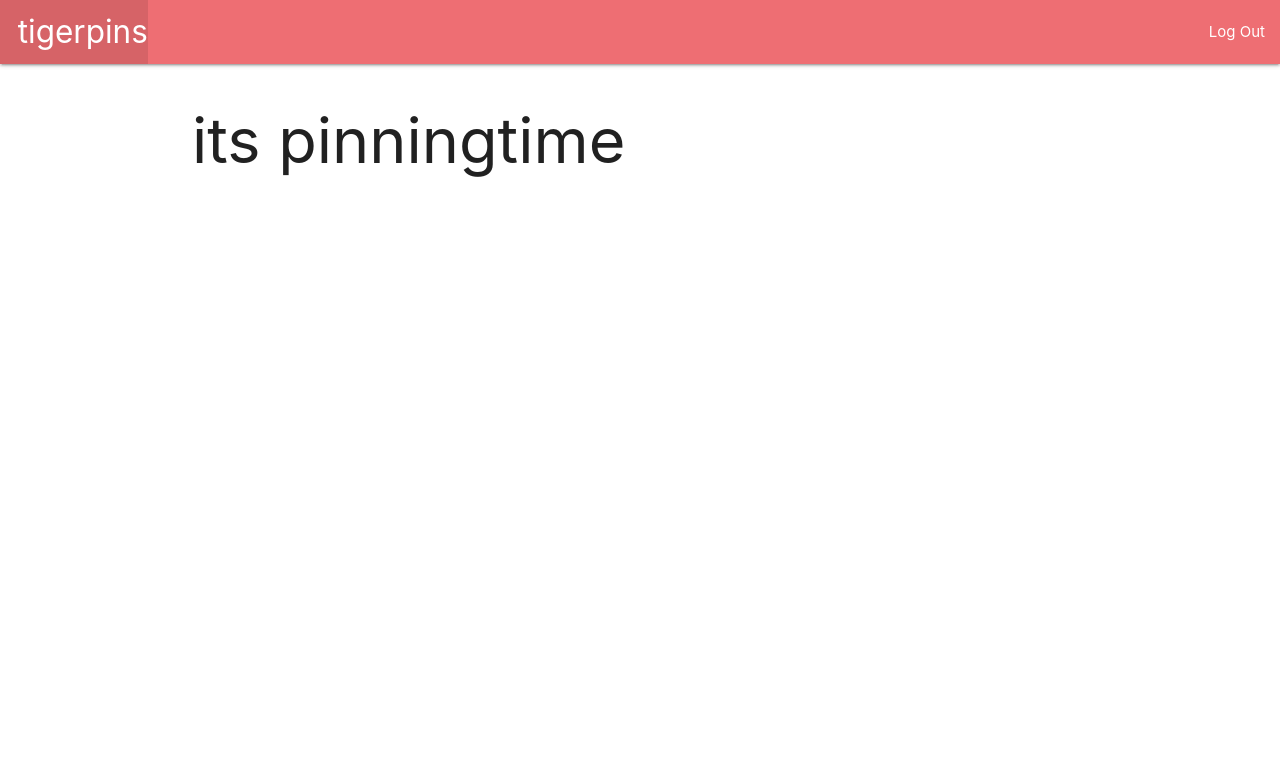
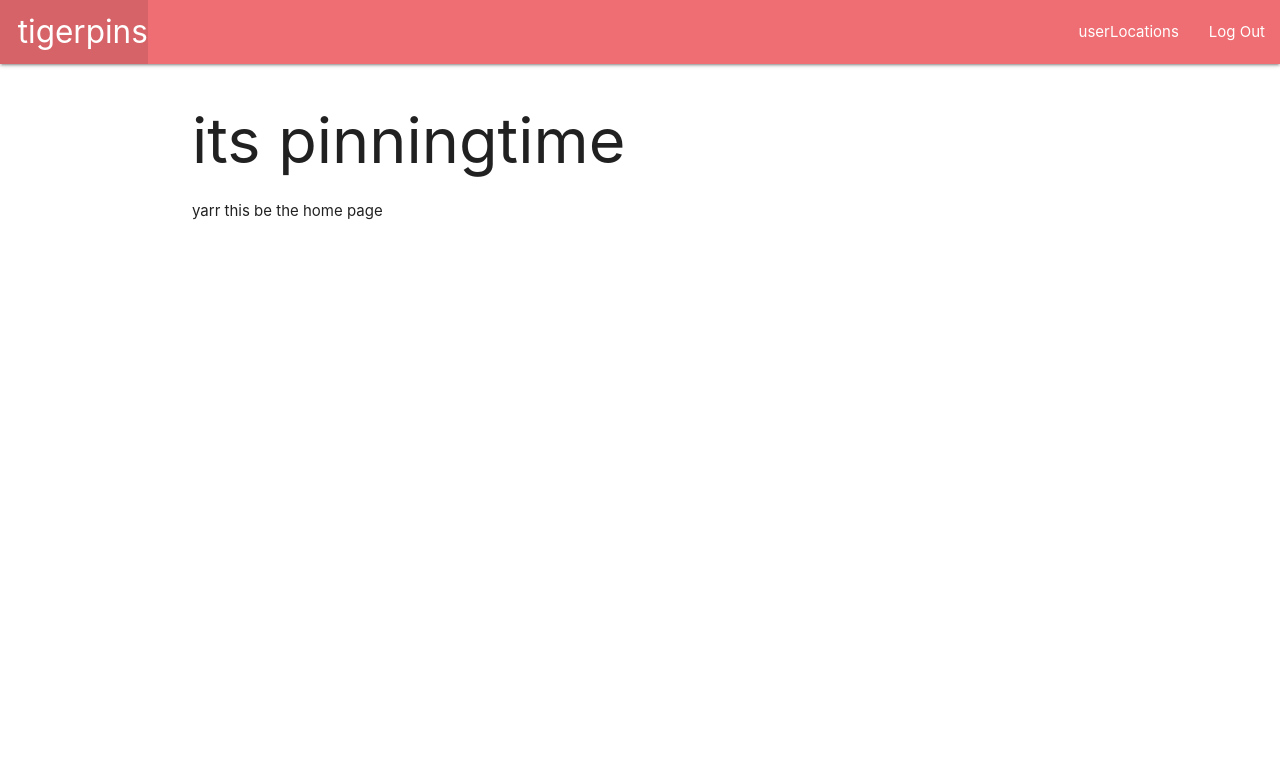
Before and after one commit to alexmcdermid/tigerpins, a Django app: page / in a window 1280 px wide. Shown: the top 777 px of the page. Run offline with Django 3.2, Linux system fonts and the light colour scheme; the visitor is signed in with stand-in values (Sample User, id 1).

Commit message:
finish the django skeleton with urls/views for home/index/show

```diff
--- a/tigerpins/mainapp/templates/base.html
+++ b/tigerpins/mainapp/templates/base.html
@@ -20,6 +20,7 @@
         </ul>
         <ul class="right">
             {% if user.is_authenticated %}
+            <li><a href="/userLocations">userLocations</a></li>
             <li><a href="{% url 'logout' %}">Log Out</a></li>
             {% else %}
             <li><a href="{% url 'signup' %}">Sign Up</a></li>
--- a/tigerpins/mainapp/templates/home.html
+++ b/tigerpins/mainapp/templates/home.html
@@ -2,6 +2,7 @@
 {% block content %}
 
 <h1>its pinningtime</h1>
+yarr this be the home page
 
 
 {% endblock %}
--- a/tigerpins/mainapp/urls.py
+++ b/tigerpins/mainapp/urls.py
@@ -3,5 +3,7 @@ from . import views
 
 urlpatterns = [
     path('', views.home, name='home'),
+    path('userLocations/', views.userLocations, name='userLocations'),
+    path('userLocations/someLink', views.someLink, name='someLink'),
     path('accounts/signup/', views.signup, name='signup'),
 ]
--- a/tigerpins/mainapp/views.py
+++ b/tigerpins/mainapp/views.py
@@ -9,6 +9,12 @@ from django.contrib.auth.mixins import LoginRequiredMixin
 # Create your views here.
 def home(request):
   return render(request, 'home.html')
+
+def userLocations(request):
+    return render(request, 'index.html')
+
+def someLink(request):
+    return render(request, 'show.html')
 
 def signup(request):
   error_message = ''
```
Also changed, not shown: tigerpins/mainapp/templates/index.html (added, +16 -0 lines), tigerpins/mainapp/templates/show.html (added, +7 -0 lines).
